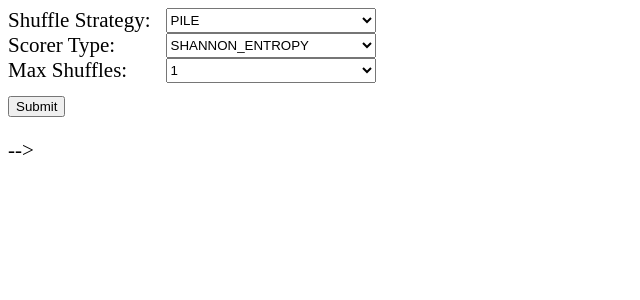
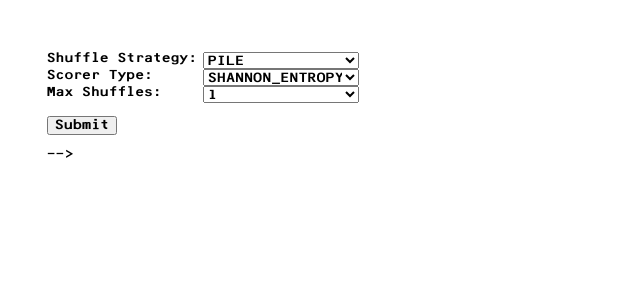
Before and after one commit to synnefon/shufflenator, a Flask app: page / in a window 1280 px wide. Shown: the top 300 px of the page, without its empty margins (0-640 px from the left). Run offline with Flask 3, Linux system fonts and the light colour scheme.

Commit message:
can resubmit

```diff
--- a/static/simulation.css
+++ b/static/simulation.css
@@ -1,5 +1,16 @@
+@font-face {
+  font-family: 'F25_Bank_Printer';
+  src: local('F25'), url('./fonts/F25_Bank_Printer.otf') format('opentype');
+  font-weight: 400;
+  font-style: monospace;
+}
+
+
 body {
-  font-size: calc(5px + 2vmin);
+  font-size: calc(5px + 1vmin);
+  font-family: F25_Bank_Printer, monospace!important;
+  -webkit-font-smoothing: antialiased!important;
+  -moz-osx-font-smoothing: grayscale!important;
 }
 
 .form-group {
@@ -13,12 +24,35 @@ img#loading {
 }
 
 div#panel {
+  margin-top: 4em;
+  margin-left: 3em;
   display: grid;
-  grid-template-columns: 7.5em 10em!important;
+  grid-template-columns: 12em 12em!important;
+}
+
+div#submit {
+  margin-left: 3em;
 }
 
 button#submit-button {
   margin-top: 1em;
+  font-family: F25_Bank_Printer, monospace!important;
+  -webkit-font-smoothing: antialiased!important;
+  -moz-osx-font-smoothing: grayscale!important;
+}
+
+
+header {
+  margin: 0;
+  font-family: F25_Bank_Printer, monospace!important;
+  -webkit-font-smoothing: antialiased!important;
+  -moz-osx-font-smoothing: grayscale!important;
+}
+
+* .form-control {
+  font-family: F25_Bank_Printer, monospace!important;
+  -webkit-font-smoothing: antialiased!important;
+  -moz-osx-font-smoothing: grayscale!important;
 }
 
 
--- a/templates/simulation.html
+++ b/templates/simulation.html
@@ -21,6 +21,7 @@
           const data = await response.json();
 
           document.getElementById('loading').style.display = 'none';
+          document.getElementById('submit-button').style.display = 'block';
           document.getElementById('result').textContent = `Result: ${data.result}`;
       }
     </script>
@@ -31,9 +32,9 @@
     <select id="strat_select" name="strat_select" class="selectpicker form-control">
       {% for s in strats %}
         {%if selected_strat==s.name%}
-        <option value="{{ s.name }}" selected>{{ s.name }}</option>
+        <option name="option" value="{{ s.name }}" selected>{{ s.name }}</option>
         {% else %}
-        <option value="{{ s.name }}">{{ s.name }}</option>
+        <option name="option" value="{{ s.name }}">{{ s.name }}</option>
         {% endif %}
       {% endfor %}
     </select>
@@ -41,25 +42,27 @@
     <select id="scorer_select" name="scorer_select" class="selectpicker form-control">
       {% for s in scorers %}
         {%if selected_scorer==s.name%}
-        <option value="{{ s.name }}" selected>{{ s.name }}</option>
+        <option name="option" value="{{ s.name }}" selected>{{ s.name }}</option>
         {% else %}
-        <option value="{{ s.name }}">{{ s.name }}</option>
+        <option name="option" value="{{ s.name }}">{{ s.name }}</option>
         {% endif %}
       {% endfor %}
     </select>
     <span class="input-group-addon">Max Shuffles: </span>
     <select id="max_shuffles_select" name="max_shuffles_select" class="selectpicker form-control">
       {% for s in max_shuffles %}
-      <option value="{{ s }}">{{ s }}</option>
+        <option name="option" value="{{ s }}">{{ s }}</option>
         {%if selected_max_shuffles==s%}
-        <option value="{{ s }}" selected>{{ s }}</option>
+        <option name="option" value="{{ s }}" selected>{{ s }}</option>
         {% else %}
         {% endif %}
       {% endfor %}
     </select>
   </div>
-  <button id="submit-button" name="submit-button" onclick="fetchResult()">Submit</button>
-  <img id="loading" name="loading" src="{{url_for('static', filename='loading.gif')}}" alt="" />
-  <p id="result">--></p>
+  <div id="submit">
+    <button id="submit-button" name="submit-button" onclick="fetchResult()">Submit</button>
+    <img id="loading" name="loading" src="{{url_for('static', filename='loading.gif')}}" alt="" />
+    <p id="result">--></p>
+  </div>
 </body>
 </html>
```
